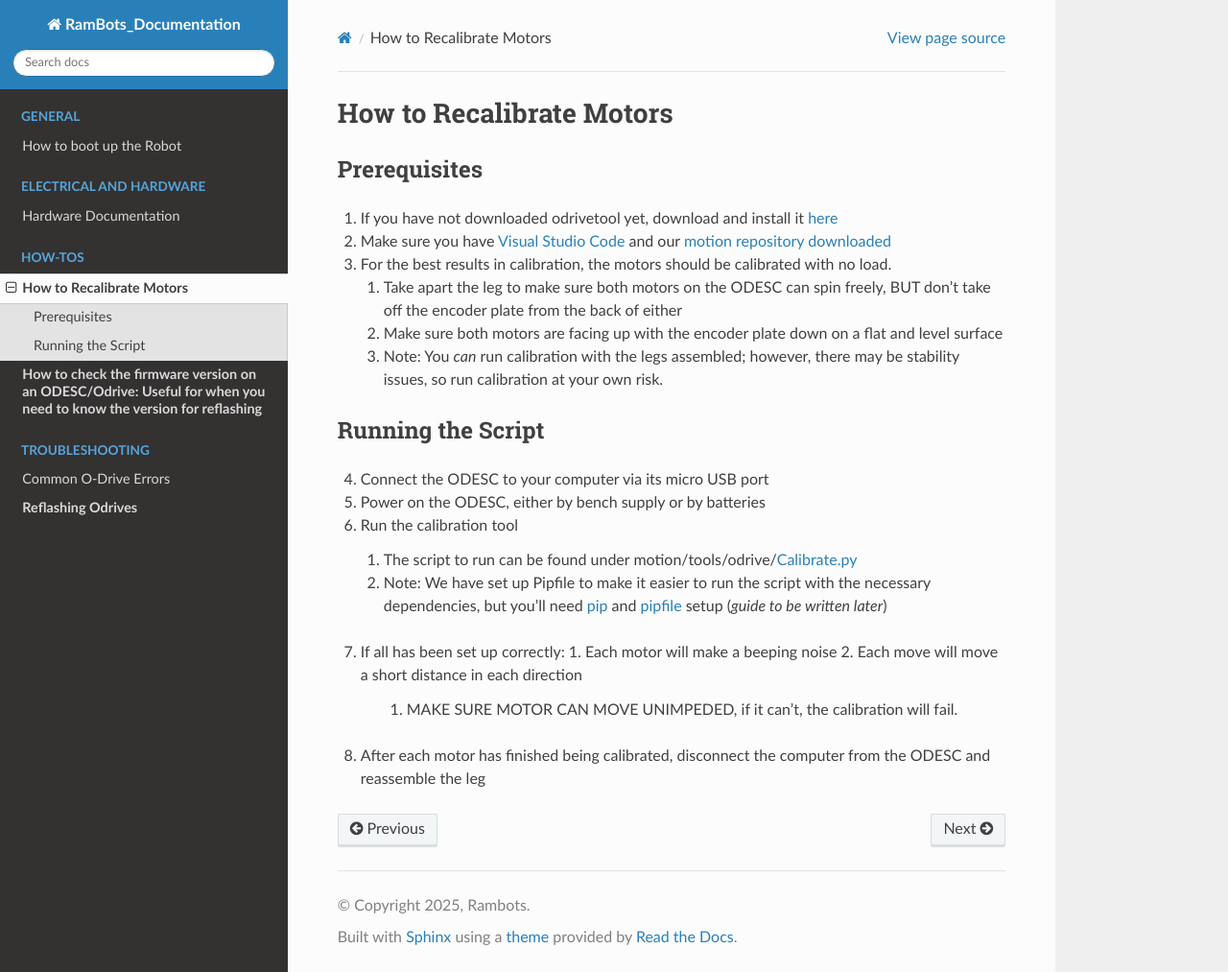
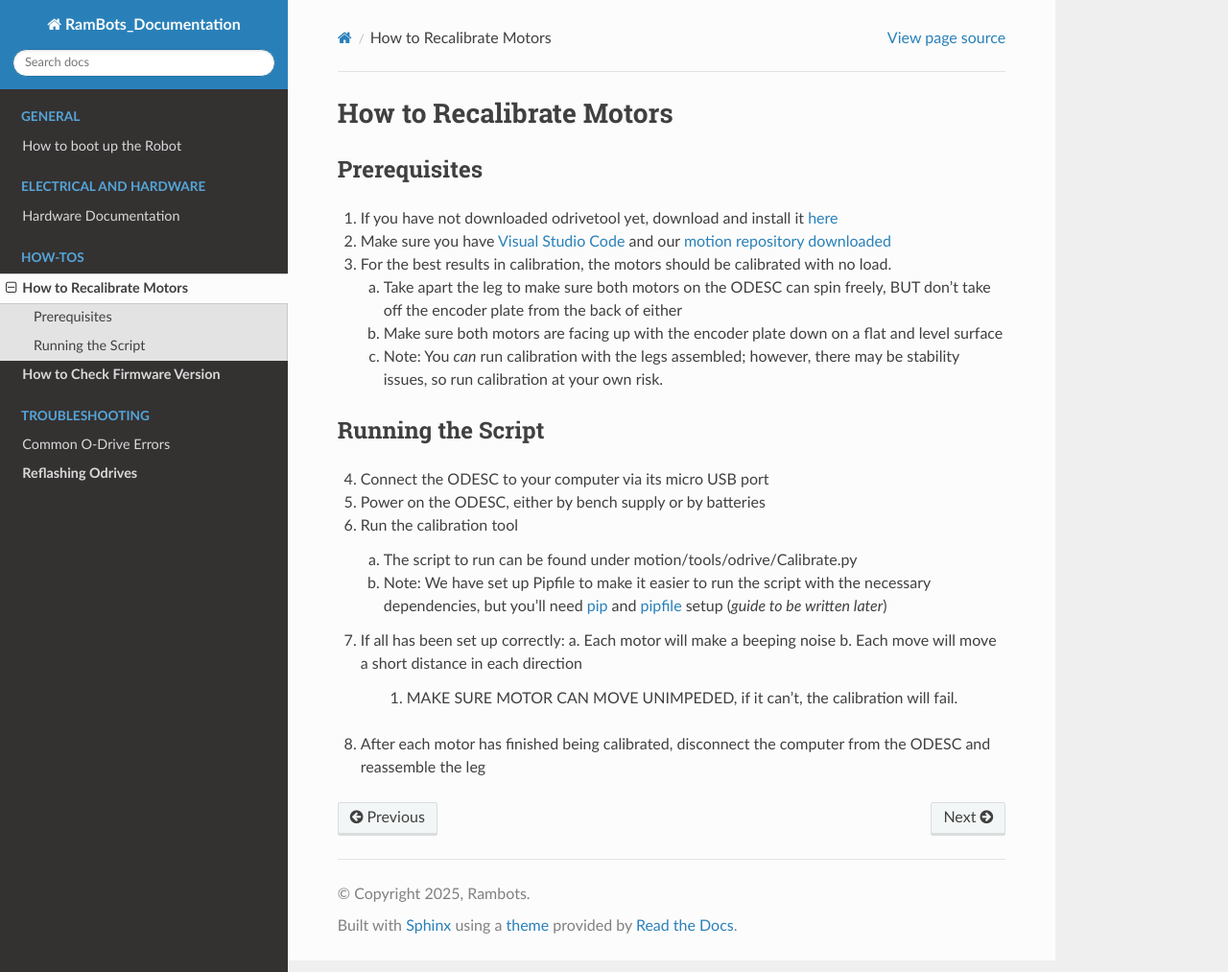
Before and after one commit to RAMBotsCSU/RamBots-Documentation, a Sphinx documentation site: the page built from source/motor_calibration.rst, in a window 1280 px wide and 1013 px high. Shown: the whole window at 96% size. Built offline with Sphinx 7.4.7 and the Read the Docs theme 3.1.0, drawn with Linux system fonts in a browser that asks for light colours.

Commit message:
some small formatting fixes

```diff
--- a/source/check_firmware.rst
+++ b/source/check_firmware.rst
@@ -1,8 +1,8 @@
-**How to check the firmware version on an ODESC/Odrive: Useful for when you need to know the version for reflashing**
+**How to Check Firmware Version**
 =====================================================================================================================
+*Useful for when you need to know the version for reflashing*
 
-1. Open odrivetool on your computer (instructions for install found
-      `here <https://docs.odriverobotics.com/v/latest/interfaces/odrivetool.html#installation>`__)
+1. Open odrivetool on your computer (instructions for install found `here <https://docs.odriverobotics.com/v/latest/interfaces/odrivetool.html#installation>`__)
 
 2. Connect your computer to the odrive in question
 
@@ -14,5 +14,5 @@
 
    c. <odrive name>.fw_version_revision
 
-4. That’s the version! It’s major.minor.revision e.g. if major = 0,
+4. That's the version! It's major.minor.revision e.g. if major = 0,
       minor = 5, and revision = 6, the version is 0.5.6
--- a/source/motor_calibration.rst
+++ b/source/motor_calibration.rst
@@ -9,12 +9,12 @@ Prerequisites
 3. For the best results in calibration, the motors should be calibrated
    with no load.
 
-   1. Take apart the leg to make sure both motors on the ODESC can spin
+   a. Take apart the leg to make sure both motors on the ODESC can spin
       freely, BUT don't take off the encoder plate from the back of
       either
-   2. Make sure both motors are facing up with the encoder plate down on
+   b. Make sure both motors are facing up with the encoder plate down on
       a flat and level surface
-   3. Note: You *can* run calibration with the legs assembled; however,
+   c. Note: You *can* run calibration with the legs assembled; however,
       there may be stability issues, so run calibration at your own
       risk.
 
@@ -25,17 +25,15 @@ Running the Script
 5. Power on the ODESC, either by bench supply or by batteries
 6. Run the calibration tool
 
-   1. The script to run can be found under
-      motion/tools/odrive/`Calibrate.py <http://Calibrate.py>`__
-   2. Note: We have set up Pipfile to make it easier to run the script
+   a. The script to run can be found under motion/tools/odrive/Calibrate.py
+   b. Note: We have set up Pipfile to make it easier to run the script
       with the necessary dependencies, but you'll need `pip <https://pip.pypa.io/en/stable/installation/>`__ and `pipfile <https://pipenv.pypa.io/en/latest/pipfile.html>`__ setup
       (*guide to be written later*)
 
 7. If all has been set up correctly:
-   1. Each motor will make a beeping noise
-   2. Each move will move a short distance in each direction
-      1. MAKE SURE MOTOR CAN MOVE UNIMPEDED, if it can't, the
-         calibration will fail.
+   a. Each motor will make a beeping noise
+   b. Each move will move a short distance in each direction
+      i. MAKE SURE MOTOR CAN MOVE UNIMPEDED, if it can't, the calibration will fail.
 
 8. After each motor has finished being calibrated, disconnect the
    computer from the ODESC and reassemble the leg
```
